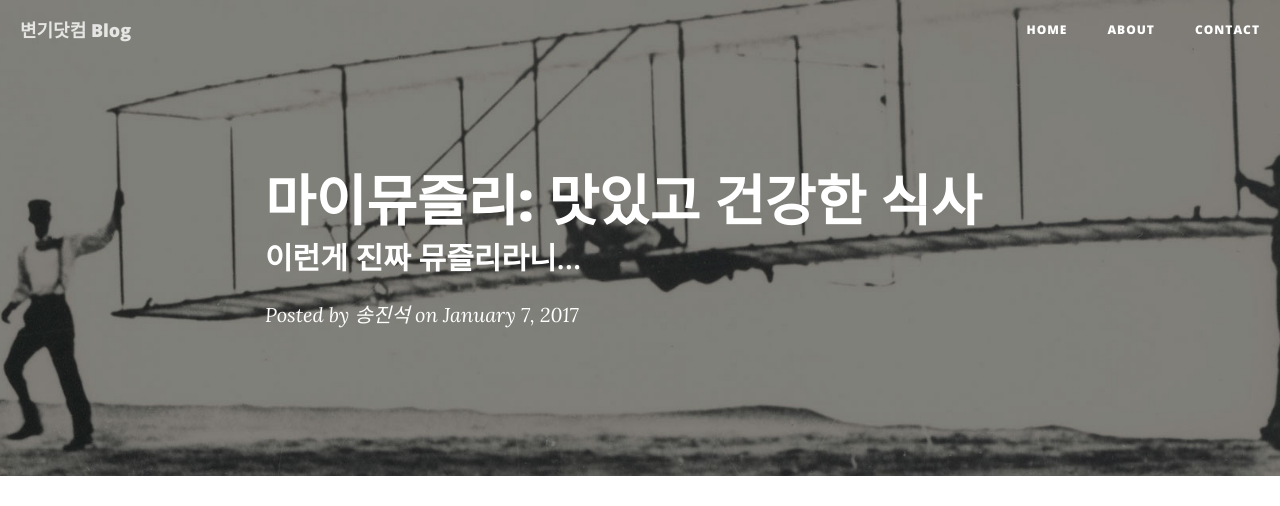
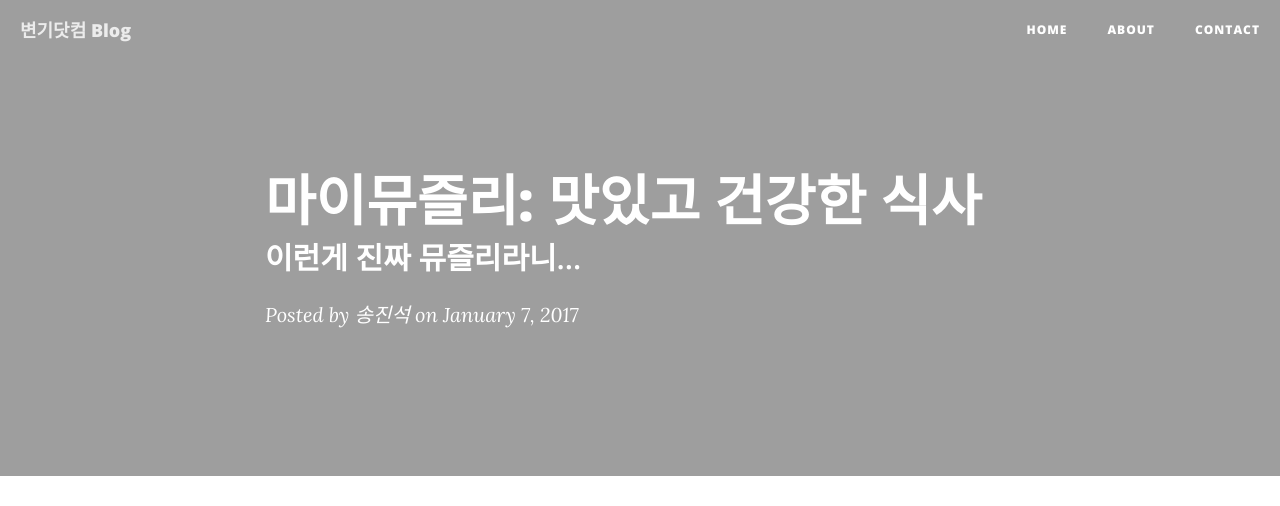
Before and after one commit to sjs1178/byungi, a Jekyll site: the page built from _posts/2017-01-07-mymuesli.markdown, in a window 1280 px wide. Shown: the top 506 px of the page. Built offline with Jekyll 4.4.1, drawn with Linux system fonts in a browser that asks for light colours; nearby versions of some CDN libraries; grey boxes are pictures that could not be loaded.

Commit message:
imgtest
imgtest

```diff
--- a/_posts/2017-01-07-mymuesli.markdown
+++ b/_posts/2017-01-07-mymuesli.markdown
@@ -4,7 +4,7 @@ title:      "마이뮤즐리: 맛있고 건강한 식사"
 subtitle:	"이런게 진짜 뮤즐리라니..."
 date:       2017-01-07 09:05:23
 author:     "송진석"
-header-img: "img/post-bg-02.jpg"
+header-img: "img/topview.jpg"
 ---
 
 <p>
@@ -23,20 +23,20 @@ header-img: "img/post-bg-02.jpg"
 어떻게 생겼나
 포장은 어떻게 되어오나
 </p>
-<img src="img/6kinds_muesli.jpg">
+<img src="/img/6kinds_muesli.jpg">
 <p>
 3. 먹어봄
 언제 어떻게 먹나
 무엇과 먹으면 좋은가
 맛은 어떤가 (다른것과 비교하면, 양모이맛)
 </p>
-<img src="img/topview.jpg">
+<img src="/img/topview.jpg">
 <p>
 4. 꾸며봄
 들고다닐때 어떤가
 작업중에 먹으면 어떤가
 </p>
-<img src="img/com_muesli.jpg">
+<img src="/img/com_muesli.jpg">
 <p>
 5. 향후에 어떻게
 솔직히 배송대행으로는 비싸다
```
